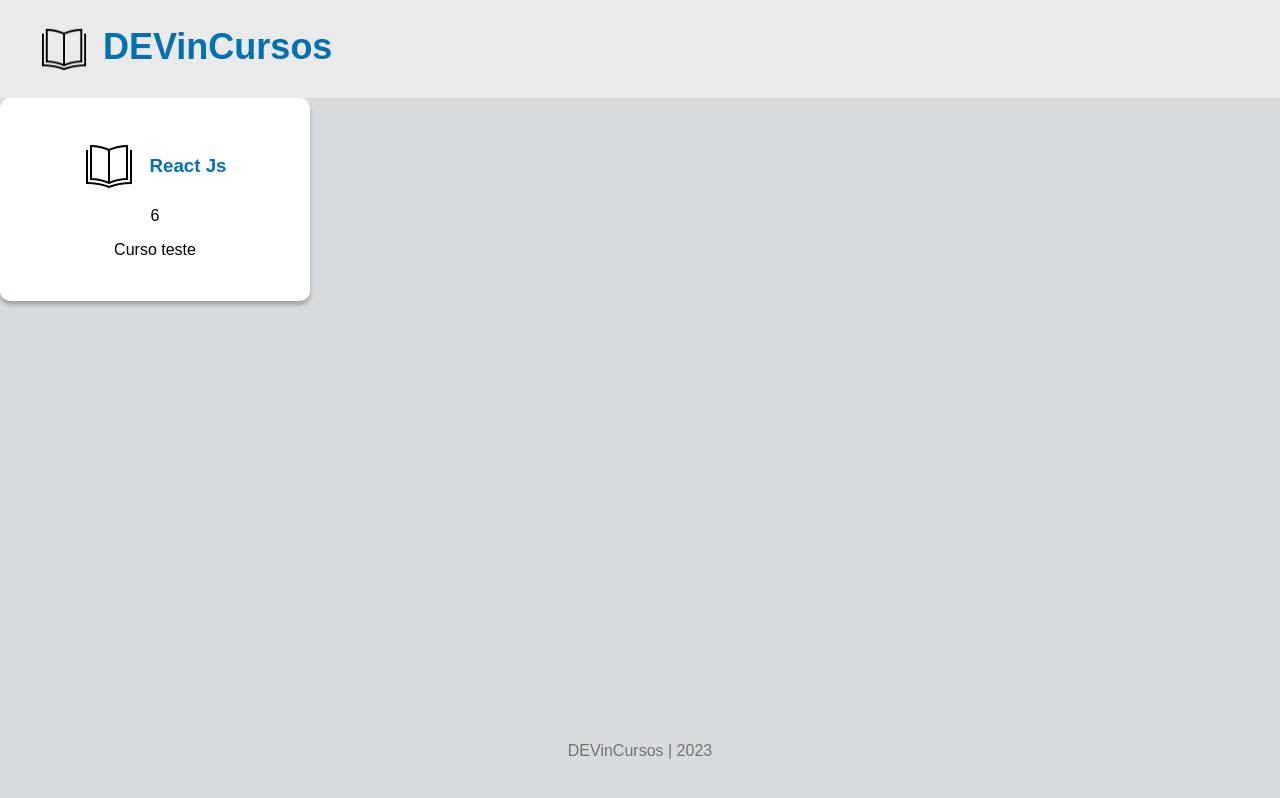
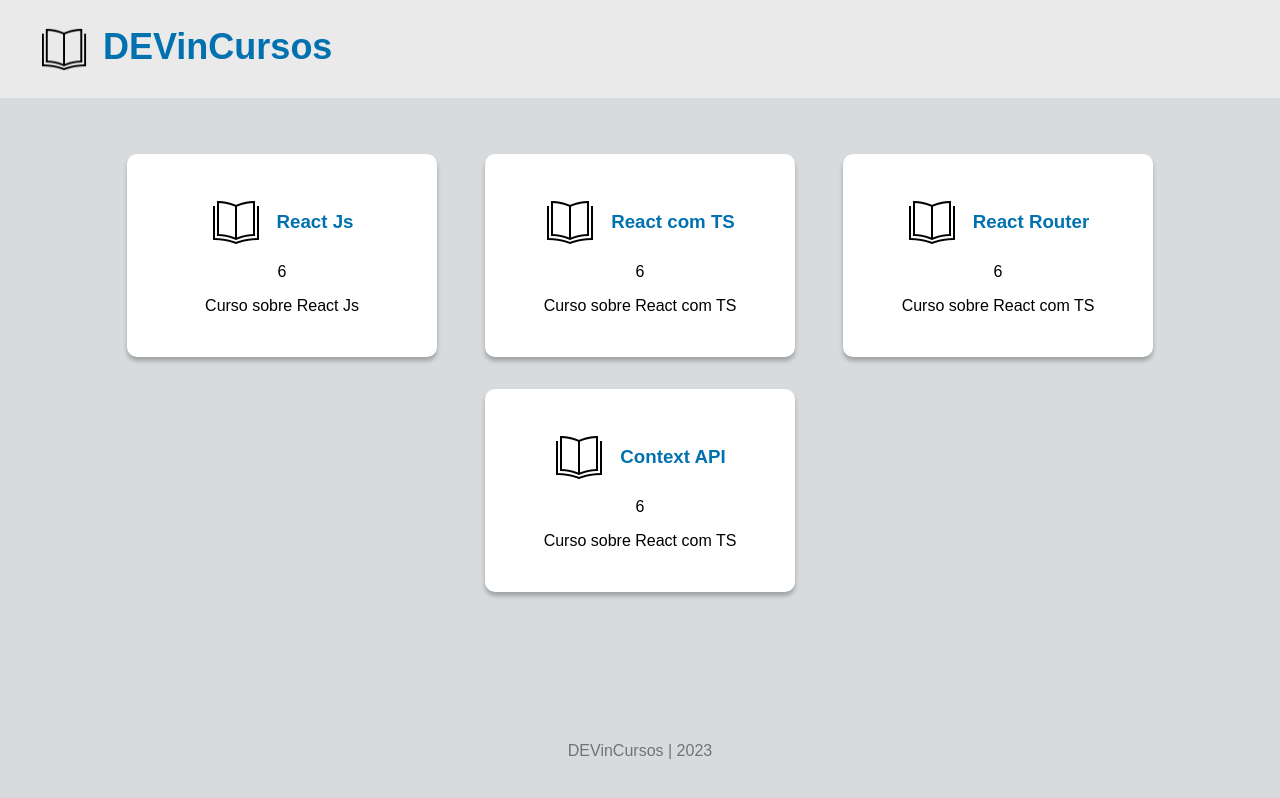
Before and after one commit to DevThiagoSantana/Exercicio-semana-07, a React (Vite) app: page / in a window 1280 px wide. Built offline with nearby package versions, Linux system fonts and the light colour scheme.

Commit message:
commit exercicio05

```diff
--- /dev/null
+++ b/src/components/CourseList.css
@@ -0,0 +1,7 @@
+.courseListContainer {
+  list-style: none;
+  display: flex;
+  justify-content: center;
+  flex-wrap: wrap;
+  gap: 32px 48px;
+}
--- /dev/null
+++ b/src/components/CourseList.jsx
@@ -0,0 +1,39 @@
+import PropTypes from "prop-types";
+import CourseCard from "./CourseCard";
+import "./CourseList.css";
+
+function CourseList({ list }) {
+  return (
+    <ul className="courseListContainer">
+      {list.map((course) => (
+        <li key={course.id}>
+          <CourseCard
+            imageUrl={course.imageUrl}
+            name={course.name}
+            category={course.category}
+            description={course.description}
+            duration={course.duration}
+          />
+        </li>
+      ))}
+    </ul>
+  );
+}
+
+CourseList.propTypes = {
+  list: PropTypes.arrayOf(
+    PropTypes.shape({
+      name: PropTypes.string.isRequired,
+      category: PropTypes.string.isRequired,
+      description: PropTypes.string.isRequired,
+      duration: PropTypes.number.isRequired,
+      imageUrl: PropTypes.string,
+    })
+  ),
+};
+
+CourseList.defaultProps = {
+  list: [],
+};
+
+export default CourseList;
--- a/src/index.css
+++ b/src/index.css
@@ -10,6 +10,9 @@
 h4,
 h5,
 h6,
+ul,
+ol,
+li,
 p,
 span {
   margin: 0;
@@ -31,5 +34,6 @@
   flex-direction: column;
 }
 #pageContainer{
+  padding: 56px 64px;
   flex-grow:1;
 }
--- a/src/pages/HomePage.jsx
+++ b/src/pages/HomePage.jsx
@@ -1,15 +1,43 @@
-import CourseCard from "../components/CourseCard";
+import CourseList from "../components/CourseList";
 
+const listaDeCursos = [
+  {
+    id: 635,
+    imageUrl: "/logo.png",
+    name: "React Js",
+    category: "front-end",
+    description: "Curso sobre React Js",
+    duration: 6,
+  },
+  {
+    id: 873,
+    imageUrl: "/logo.png",
+    name: "React com TS",
+    category: "front-end",
+    description: "Curso sobre React com TS",
+    duration: 6,
+  },
+  {
+    id: 935,
+    imageUrl: "/logo.png",
+    name: "React Router",
+    category: "front-end",
+    description: "Curso sobre React com TS",
+    duration: 6,
+  },
+  {
+    id: 333,
+    imageUrl: "/logo.png",
+    name: "Context API",
+    category: "front-end",
+    description: "Curso sobre React com TS",
+    duration: 6,
+  },
+];
 function HomePage() {
   return (
     <div className="homePage">
-      <CourseCard
-        imageUrl="/logo.png"
-        name="React Js"
-        category="front-end"
-        description="Curso teste"
-        duration={6}
-      />
+       <CourseList list={listaDeCursos} />
     </div>
   );
 }
```
